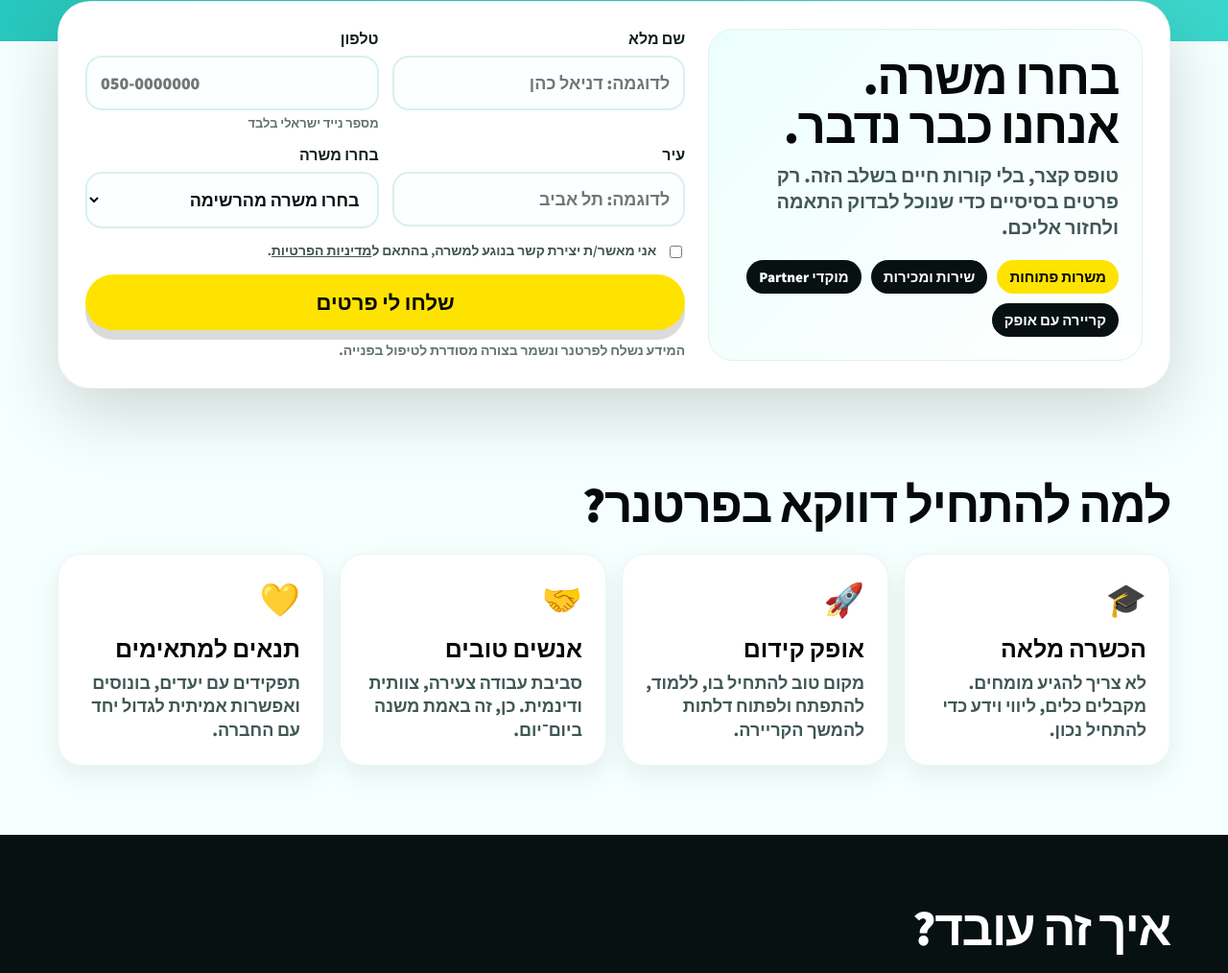
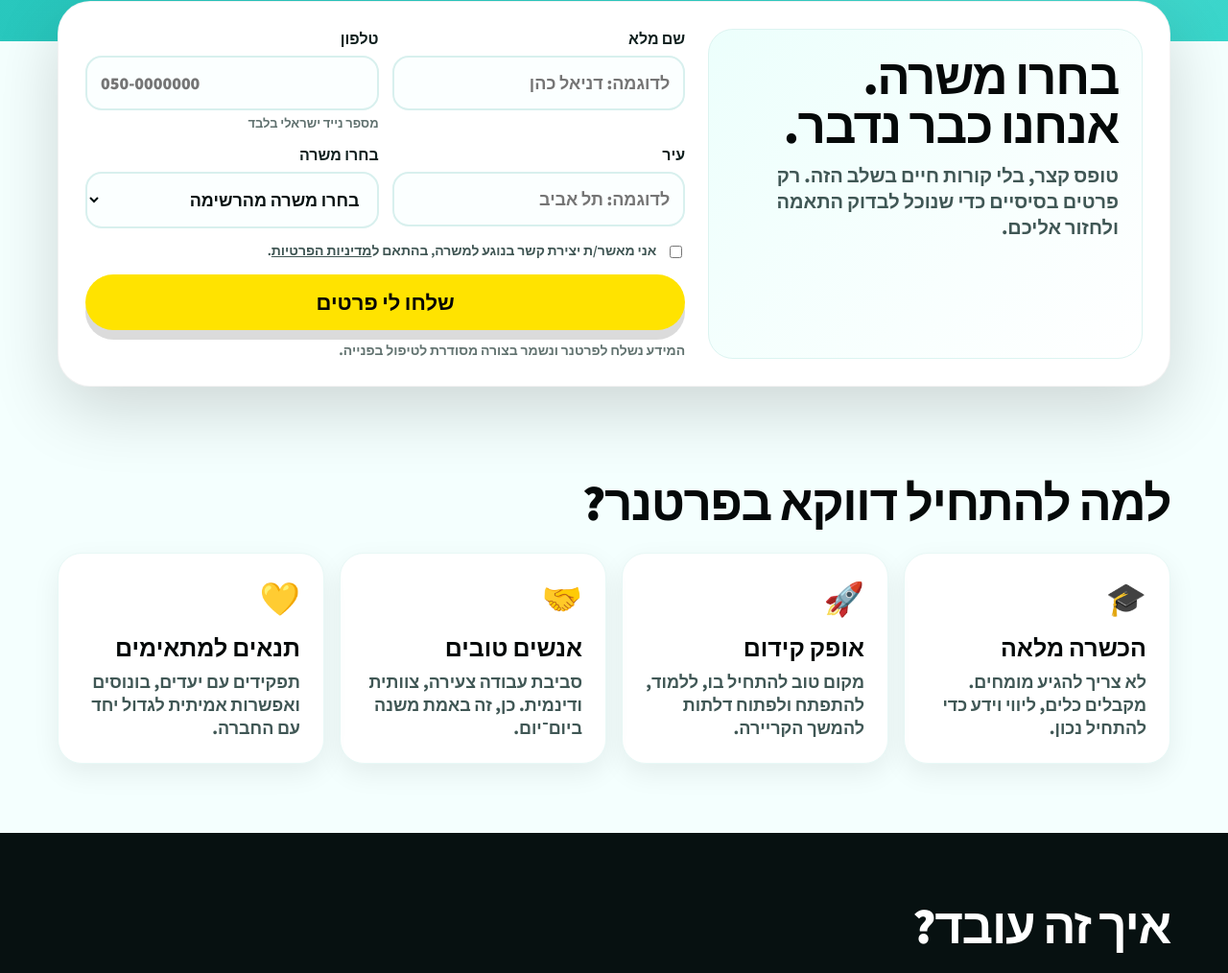
Before and after one commit to yarinyehezkel/partner-jobs, a plain HTML site: page index.html in a window 1280 px wide. Shown: the part 899-1913 px from the top of the page at 96% size. Drawn offline with nearby package versions, Linux system fonts and the light colour scheme; no server answers.

Commit message:
Remove job chips from the form introduction

```diff
--- a/index.html
+++ b/index.html
@@ -117,7 +117,7 @@
           <div class="form-intro">
             <h2>בחרו משרה.<br>אנחנו כבר נדבר.</h2>
             <p>טופס קצר, בלי קורות חיים בשלב הזה. רק פרטים בסיסיים כדי שנוכל לבדוק התאמה ולחזור אליכם.</p>
-            <div class="chips"><span class="chip yellow">משרות פתוחות</span><span class="chip">שירות ומכירות</span><span class="chip">מוקדי Partner</span><span class="chip">קריירה עם אופק</span></div>
+
           </div>
           <form id="leadForm" novalidate>
             <div class="field"><label for="fullName">שם מלא</label><input id="fullName" name="full_name" type="text" autocomplete="name" required placeholder="לדוגמה: דניאל כהן" /></div>
```
